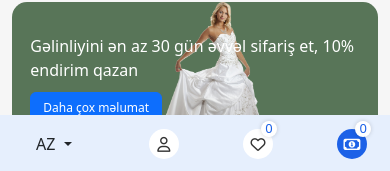
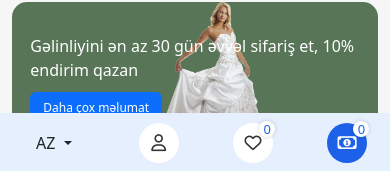
Before and after one commit to AytajGahramanova/bride, a plain HTML site: page index.html in a window 390 px wide. Shown: the part 671-842 px from the top of the page. Drawn offline with nearby package versions, Linux system fonts and the light colour scheme.

Commit message:
fix: icons

```diff
--- a/assets/css/index.css
+++ b/assets/css/index.css
@@ -688,20 +688,15 @@ nav {
                 gap: 0 !important;
 
                 .icon {
-                    width: 30px;
-                    height: 30px;
-                    font-size: 15px;
+                    width: 40px;
+                    height: 40px;
+                    font-size: 17px;
                 }
 
                 /* .dropdown {
                     display: none !important;
                 } */
             }
-        }
-
-        .count {
-            right: -14% !important;
-            top: -26% !important;
         }
 
     }
```
